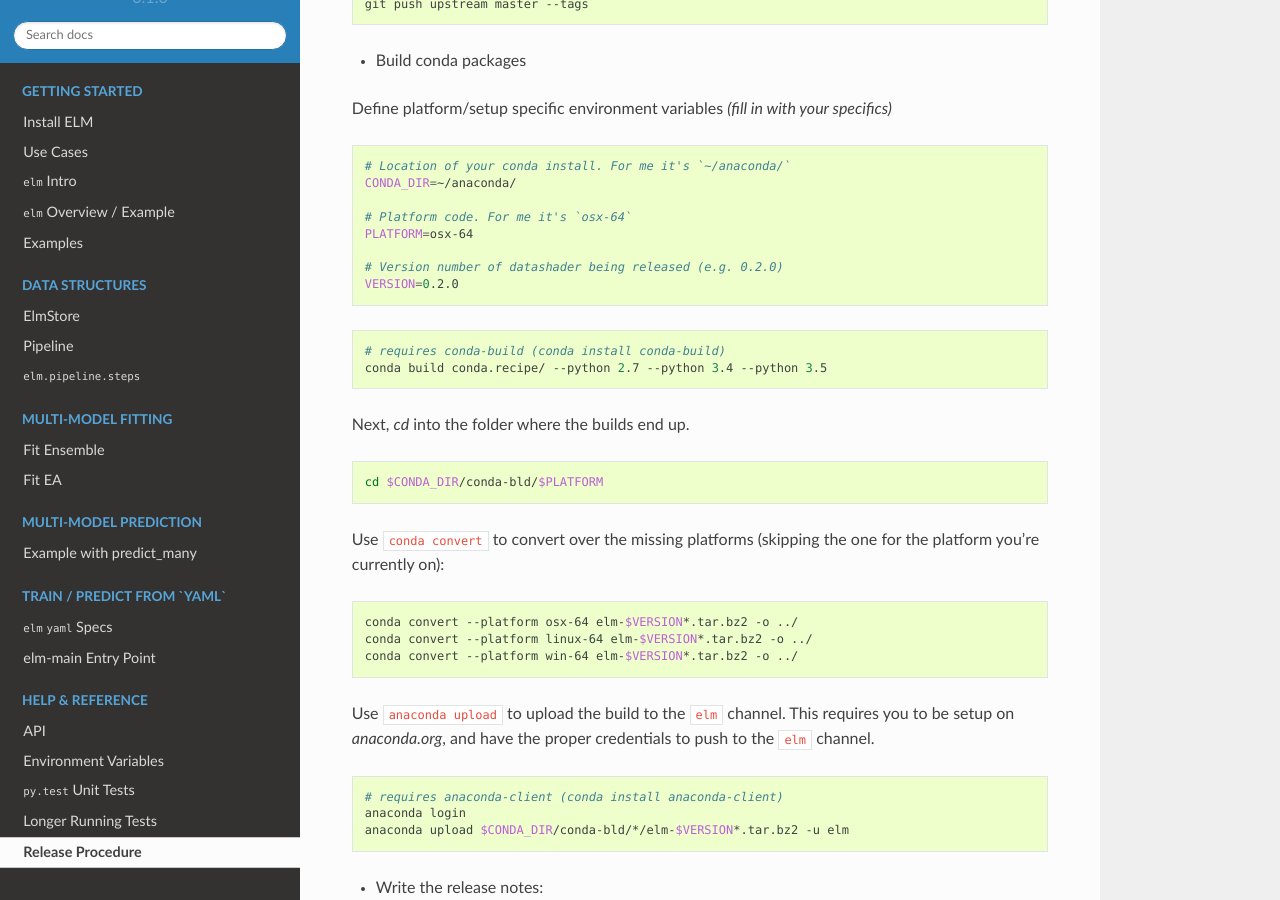
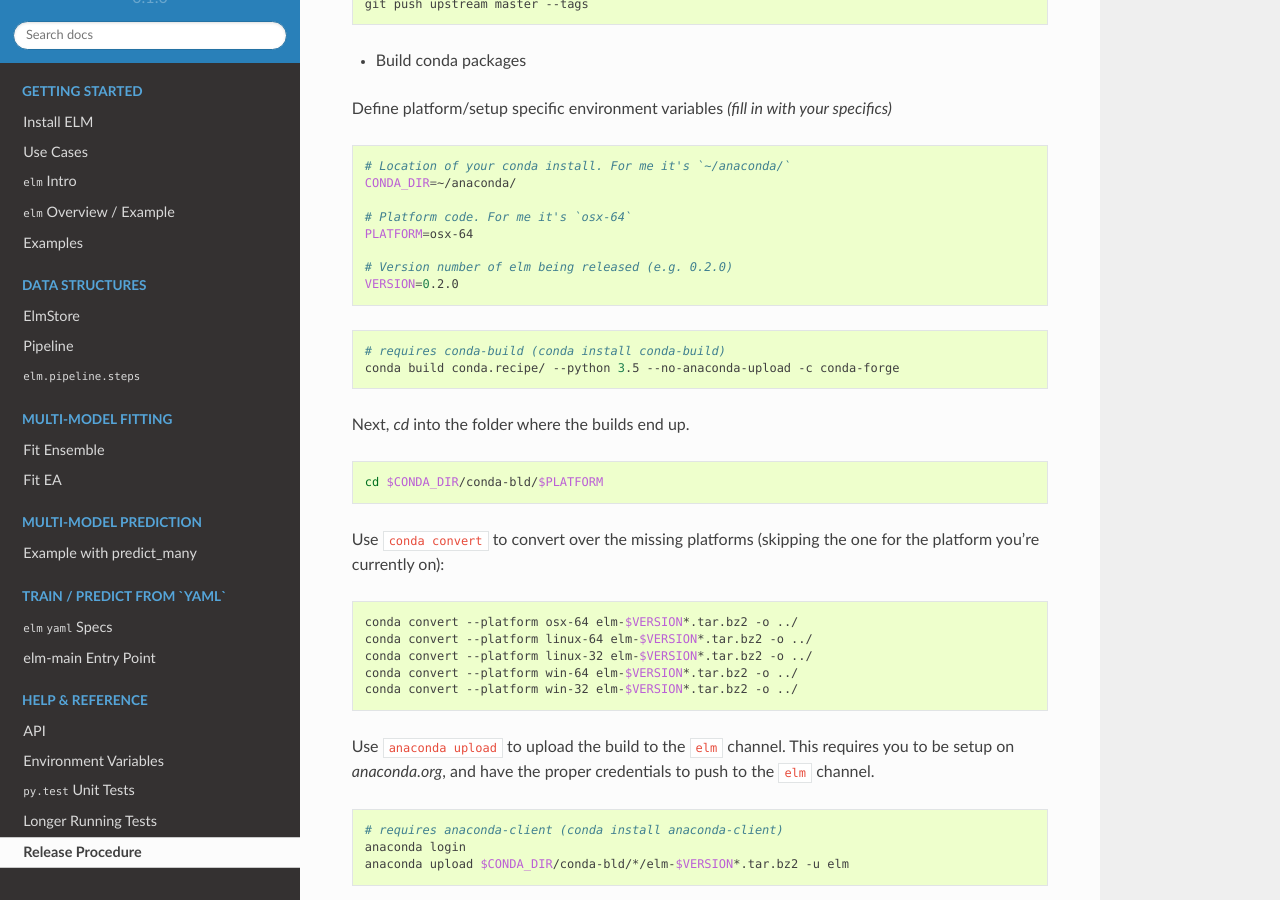
Before and after one commit to ContinuumIO/elm, a Sphinx documentation site: the page built from docs/source/release.rst, in a window 1280 px wide and 900 px high, scrolled down 266 px. Built offline with Sphinx 7.4.7 and the Read the Docs theme 2.0.0, drawn with Linux system fonts in a browser that asks for light colours; pages that are not in the unit, such as notebooks, are missing from menus.

Commit message:
Update release.rst

```diff
--- a/docs/source/release.rst
+++ b/docs/source/release.rst
@@ -22,14 +22,14 @@ Define platform/setup specific environment variables *(fill in with your specifi
     # Platform code. For me it's `osx-64`
     PLATFORM=osx-64
 
-    # Version number of datashader being released (e.g. 0.2.0)
+    # Version number of elm being released (e.g. 0.2.0)
     VERSION=0.2.0
 
 
 .. code-block:: bash
 
     # requires conda-build (conda install conda-build)
-    conda build conda.recipe/ --python 2.7 --python 3.4 --python 3.5
+    conda build conda.recipe/ --python 3.5 --no-anaconda-upload -c conda-forge
 
 Next, `cd` into the folder where the builds end up.
 
@@ -44,7 +44,9 @@ the platform you're currently on):
 
     conda convert --platform osx-64 elm-$VERSION*.tar.bz2 -o ../
     conda convert --platform linux-64 elm-$VERSION*.tar.bz2 -o ../
+    conda convert --platform linux-32 elm-$VERSION*.tar.bz2 -o ../
     conda convert --platform win-64 elm-$VERSION*.tar.bz2 -o ../
+    conda convert --platform win-32 elm-$VERSION*.tar.bz2 -o ../
 
 Use ``anaconda upload`` to upload the build to the ``elm`` channel. This requires
 you to be setup on `anaconda.org`, and have the proper credentials to push to
```
